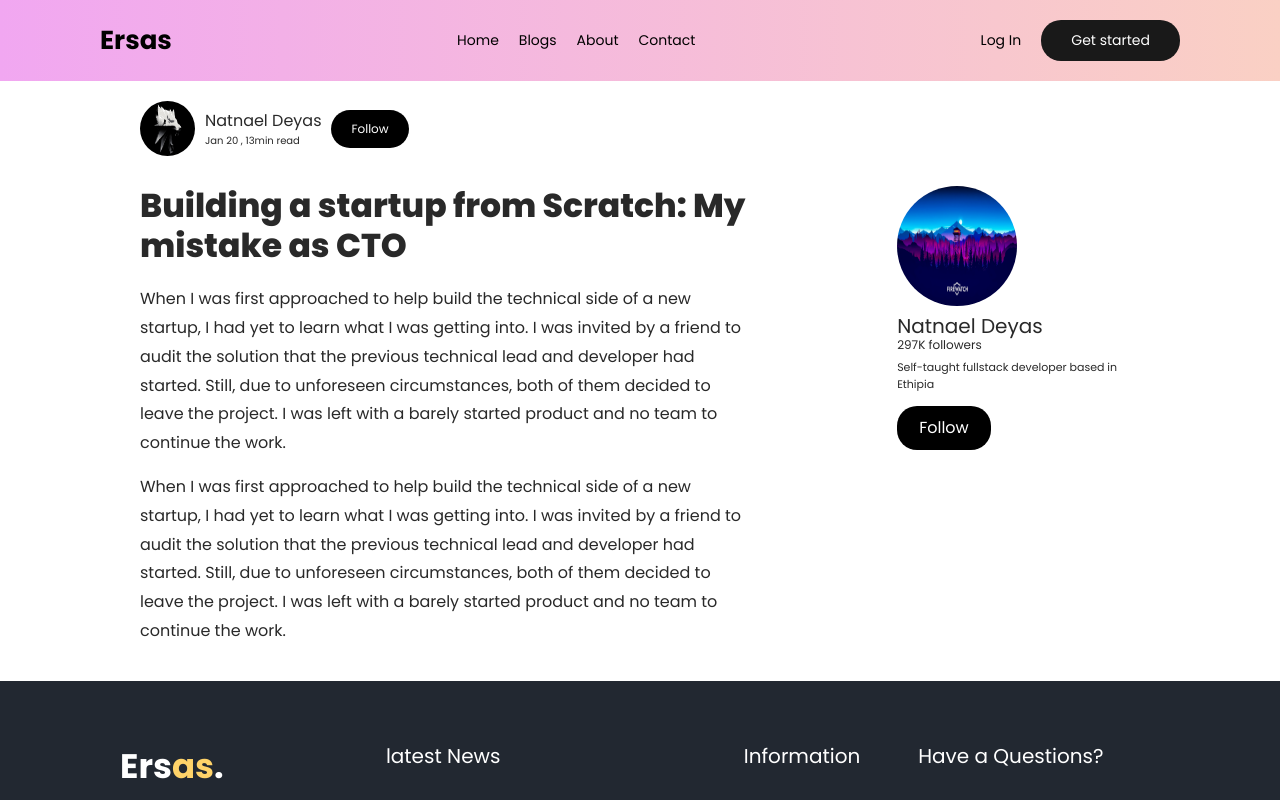
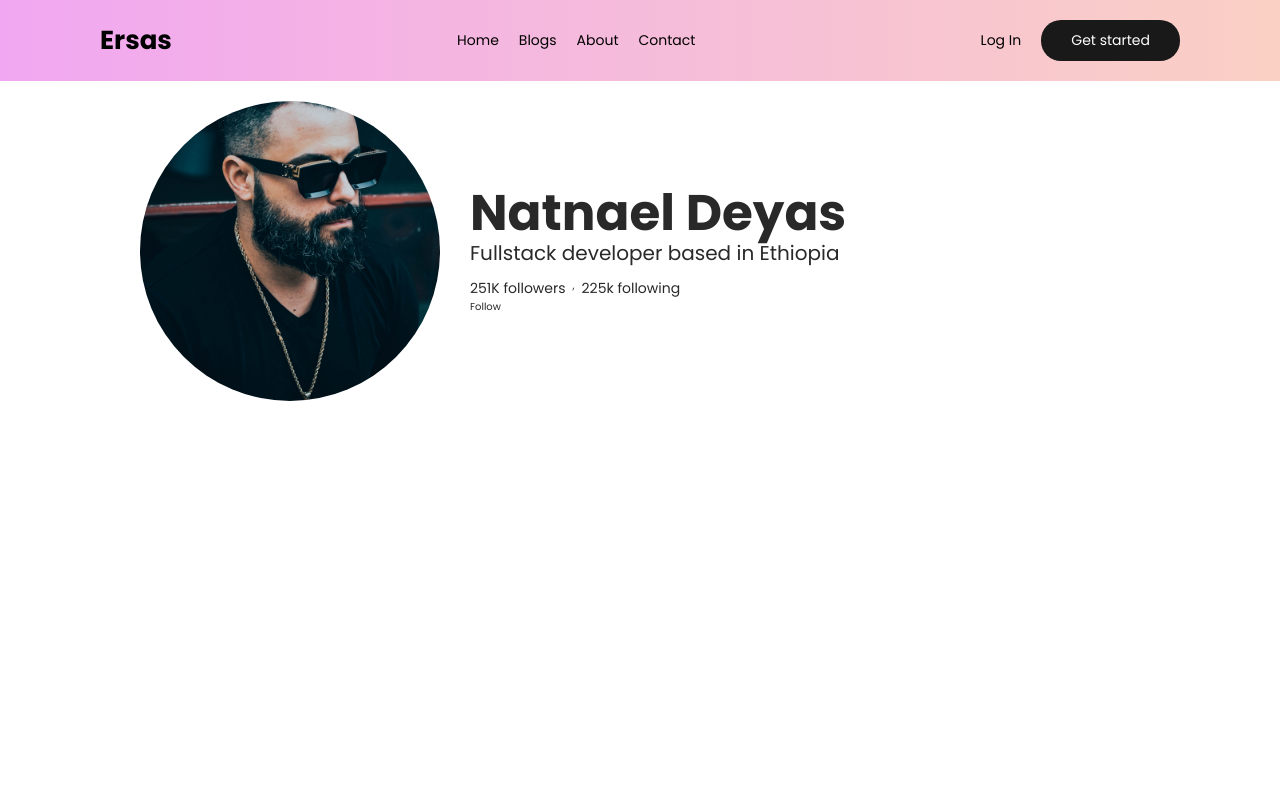
Before and after one commit to Natnael772/ersas, a React (Create React App) app in the folder client/: page / in a window 1280 px wide. Shown: the top 800 px of the page. Built offline with nearby package versions, Linux system fonts and the light colour scheme.

Commit message:
Working on user component

```diff
--- a/client/src/App.js
+++ b/client/src/App.js
@@ -7,6 +7,7 @@ import Pagination from "./components/Pagination/Pagination";
 import NavT from "./NavT";
 import Footer from "./components/Footer/Footer";
 import BlogDetail from "./components/BlogDetail/BlogDetail";
+import User from "./components/User/User";
 
 function App() {
   return (
@@ -15,8 +16,9 @@ function App() {
       {/* <Landing /> */}
       {/* <BlogsByCat /> */}
       {/* <Pagination /> */}
-      <BlogDetail />
-      <Footer />
+      {/* <BlogDetail /> */}
+      <User />
+      {/* <Footer /> */}
 
       {/* <NavT /> */}
     </div>
--- /dev/null
+++ b/client/src/components/User/User.css
@@ -0,0 +1,32 @@
+/* .main-container{
+    padding :
+} */
+.user-img-large {
+  width: 30rem;
+  height: 30rem;
+  border-radius: 50%;
+  object-fit: cover;
+}
+.user-container {
+  display: flex;
+  align-items: center;
+
+  gap: 3rem;
+}
+
+.user-title {
+  font-size: 5rem;
+  font-weight: 700;
+  line-height: 1;
+}
+.follow-con {
+  display: flex;
+  gap: 0.7rem;
+}
+.follow-num {
+  font-size: 1.4rem;
+}
+.user-bio {
+  font-size: 2rem;
+  margin-bottom: 1rem;
+}
--- /dev/null
+++ b/client/src/components/User/User.js
@@ -0,0 +1,48 @@
+import {
+  wp1,
+  wp2,
+  wp3,
+  wp4,
+  wp5,
+  wp6,
+  wp7,
+  wp8,
+  wp9,
+  wp10,
+  wp11,
+  wp12,
+  beard,
+  beard2,
+} from "../../constants/images";
+import Nav from "../Nav/Nav";
+import "./User.css";
+const User = () => {
+  return (
+    <>
+      {/* <Nav /> */}
+
+      <div className="main-container">
+        <div className="user-container">
+          <div className="img-container">
+            <img className="user-img-large" src={beard2} />
+          </div>
+          <div className="user-data-con">
+            <h2 className="user-title">Natnael Deyas</h2>
+            <p className="user-bio">Fullstack developer based in Ethiopia</p>
+            <div className="follow-con">
+              <a href="#" className="follow-num">
+                251K followers
+              </a>{" "}
+              ,
+              <a href="#" className="follow-num">
+                225k following
+              </a>
+            </div>
+            <button className="btn-follow">Follow</button>
+          </div>
+        </div>
+      </div>
+    </>
+  );
+};
+export default User;
--- a/client/src/constants/images.js
+++ b/client/src/constants/images.js
@@ -10,4 +10,21 @@ import wp9 from "../assets/images/wp9.jpg";
 import wp10 from "../assets/images/wp10.jpg";
 import wp11 from "../assets/images/wp11.jpg";
 import wp12 from "../assets/images/wp12.jpg";
-export { wp1, wp2, wp3, wp4, wp5, wp6, wp7, wp8, wp9, wp10, wp11, wp12 };
+import beard from "../assets/images/beard.jpg";
+import beard2 from "../assets/images/beard2.jpg";
+export {
+  wp1,
+  wp2,
+  wp3,
+  wp4,
+  wp5,
+  wp6,
+  wp7,
+  wp8,
+  wp9,
+  wp10,
+  wp11,
+  wp12,
+  beard,
+  beard2,
+};
```
Also changed, not shown: client/src/assets/images/beard.jpg (added), client/src/assets/images/beard2.jpg (added).
